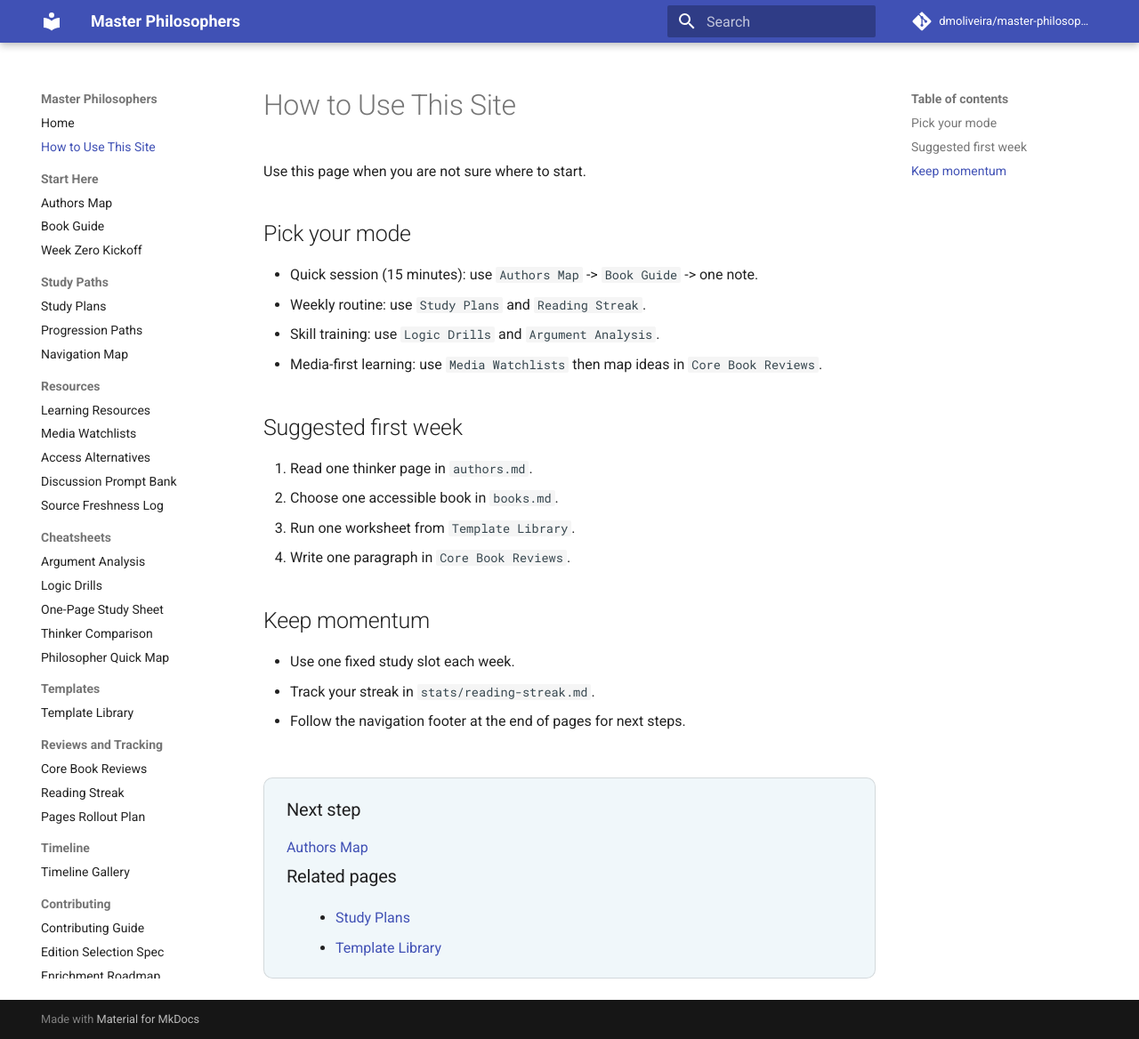
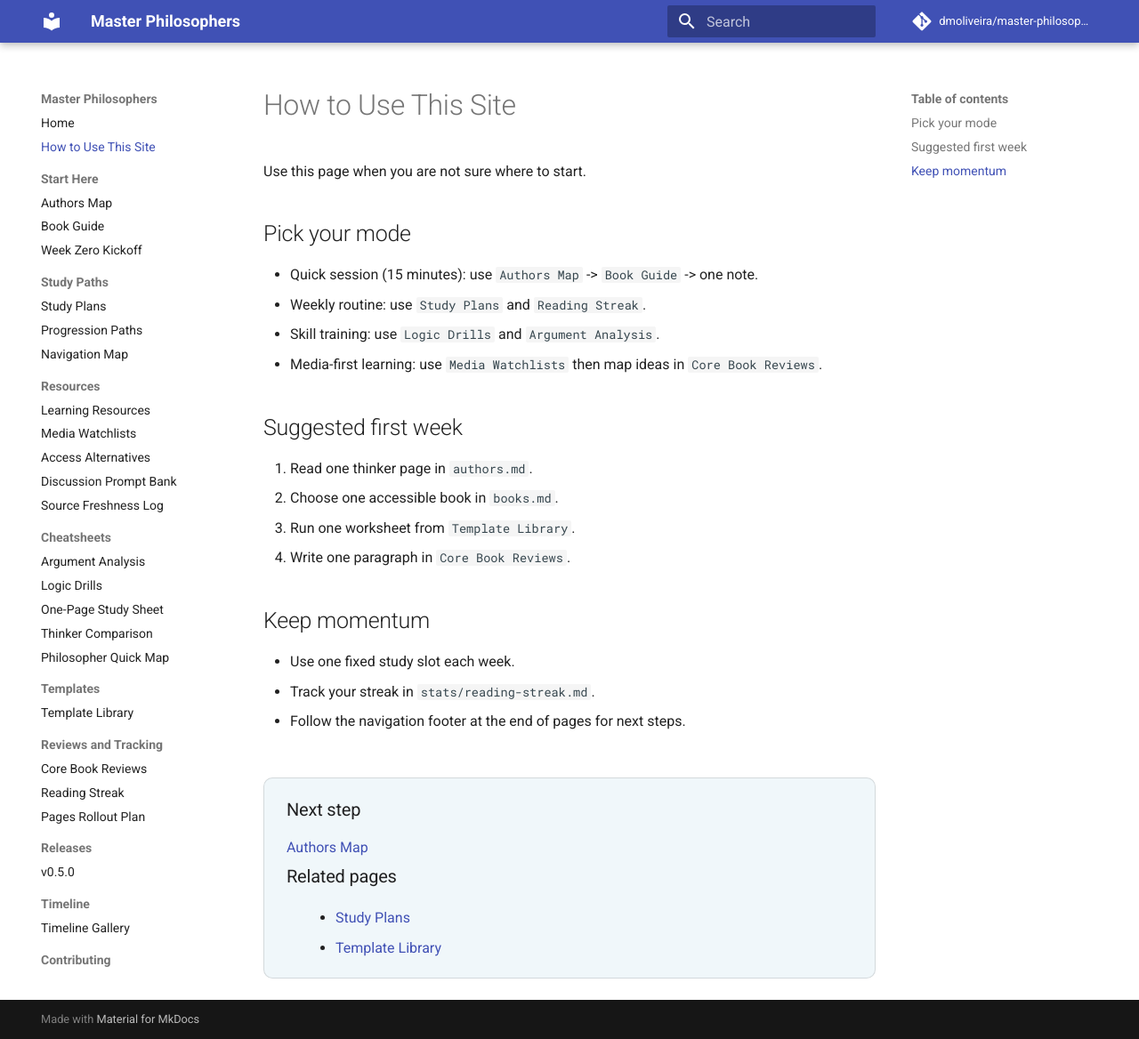
Before and after one commit to dmoliveira/master-philosophers, an MkDocs documentation site: the page built from docs/how-to-use-this-site.md, in a window 1280 px wide and 1168 px high. Shown: the whole window at 89% size. Built offline with MkDocs 1.6.1 and Material for MkDocs 9.7.7, drawn with Linux system fonts in a browser that asks for light colours; comment, search, counter and statistics services are not loaded.

```diff
--- a/mkdocs.yml
+++ b/mkdocs.yml
@@ -51,6 +51,8 @@ nav:
       - Core Book Reviews: reviews/core-book-reviews.md
       - Reading Streak: stats/reading-streak.md
       - Pages Rollout Plan: plan/github-pages-site-map.md
+  - Releases:
+      - v0.5.0: releases/v0.5.0.md
   - Timeline:
       - Timeline Gallery: resources/timeline-gallery.md
   - Contributing:
```
Also changed, not shown: README.md (+1 -0 lines).
